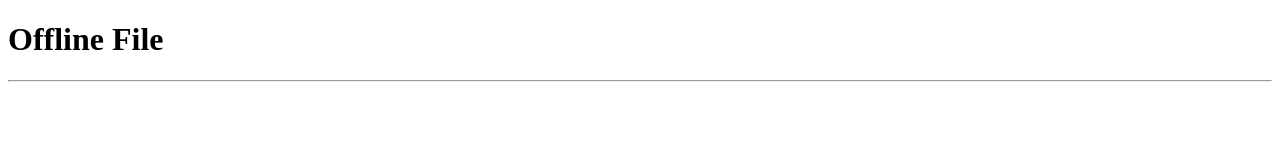
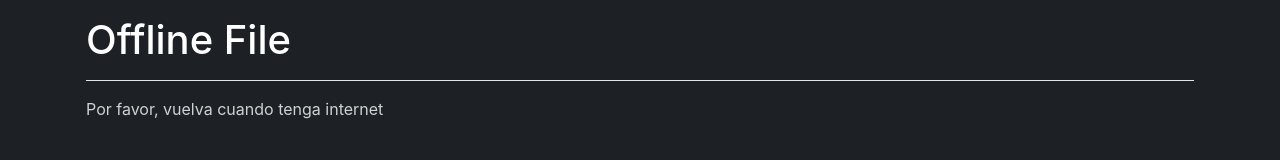
Before and after one commit to ERL151201/Navegacion-offline-05, a plain HTML site: page pages/offline.html in a window 1280 px wide. Drawn offline with nearby package versions, Linux system fonts and the light colour scheme.

Commit message:
mostrar la pagina offline si no existe la peticion en cache

```diff
--- a/pages/offline.html
+++ b/pages/offline.html
@@ -1,23 +1,29 @@
 <!DOCTYPE html>
 <html lang="en">
+
 <head>
     <meta charset="UTF-8">
     <meta name="viewport" content="width=device-width, initial-scale=1.0">
     <meta http-equiv="X-UA-Compatible" content="ie=edge">
     <title>Mi PWA</title>
 
-    <!-- <link rel="stylesheet" href="https://stackpath.bootstrapcdn.com/bootstrap/4.1.3/css/bootstrap.min.css" integrity="sha384-MCw98/SFnGE8fJT3GXwEOngsV7Zt27NXFoaoApmYm81iuXoPkFOJwJ8ERdknLPMO" crossorigin="anonymous"> -->
-    <!-- <link rel="stylesheet" href="css/style.css"> -->
+    <link rel="stylesheet" href="https://stackpath.bootstrapcdn.com/bootstrap/4.1.3/css/bootstrap.min.css" integrity="sha384-MCw98/SFnGE8fJT3GXwEOngsV7Zt27NXFoaoApmYm81iuXoPkFOJwJ8ERdknLPMO" crossorigin="anonymous">
+    <link rel="stylesheet" href="../css/style.css">
 </head>
+
 <body class="container p-3">
 
     <!-- <img src="img/main.jpg" alt="Vías del tren" class="img-fluid"> -->
 
     <h1>Offline File</h1>
     <hr>
+    <p>
+        Por favor, vuelva cuando tenga internet
+    </p>
 
 
     <!-- <script src="js/app.js"></script> -->
 
 </body>
+
 </html>
```
Also changed, not shown: sw.js (+9 -1 lines).
